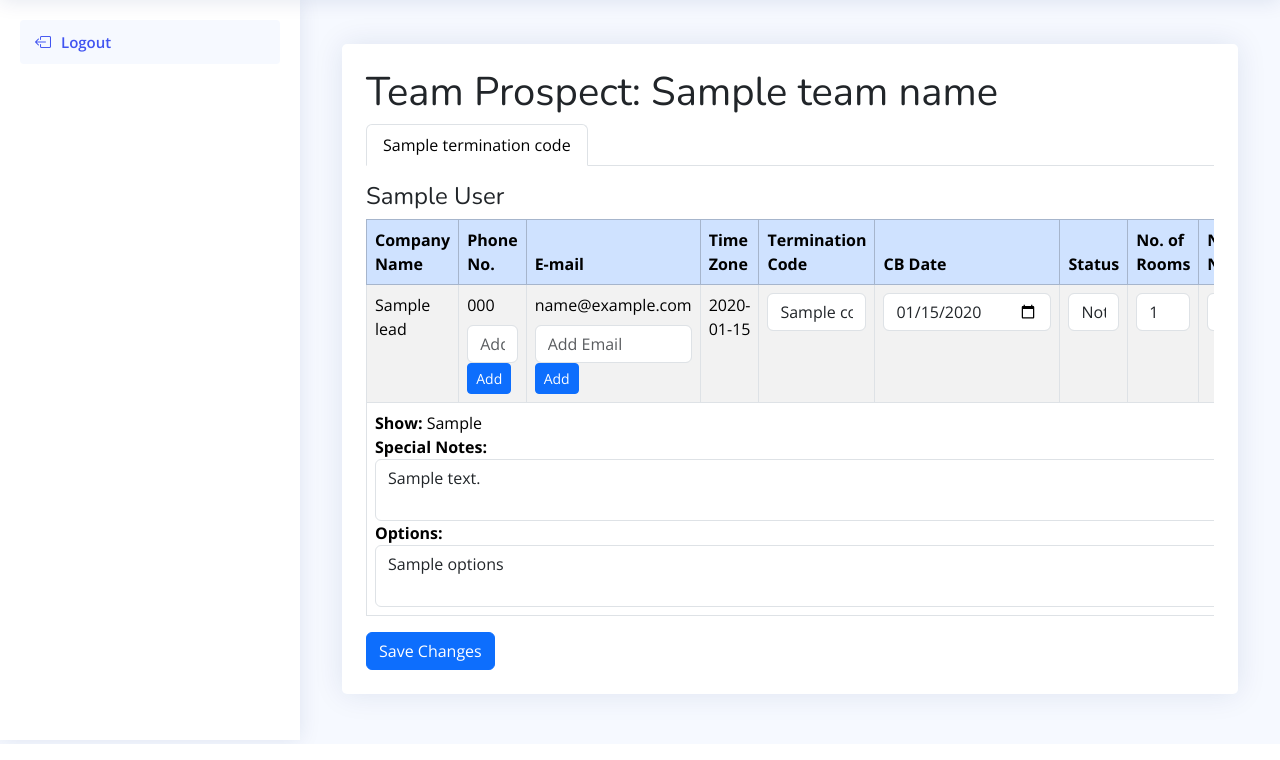
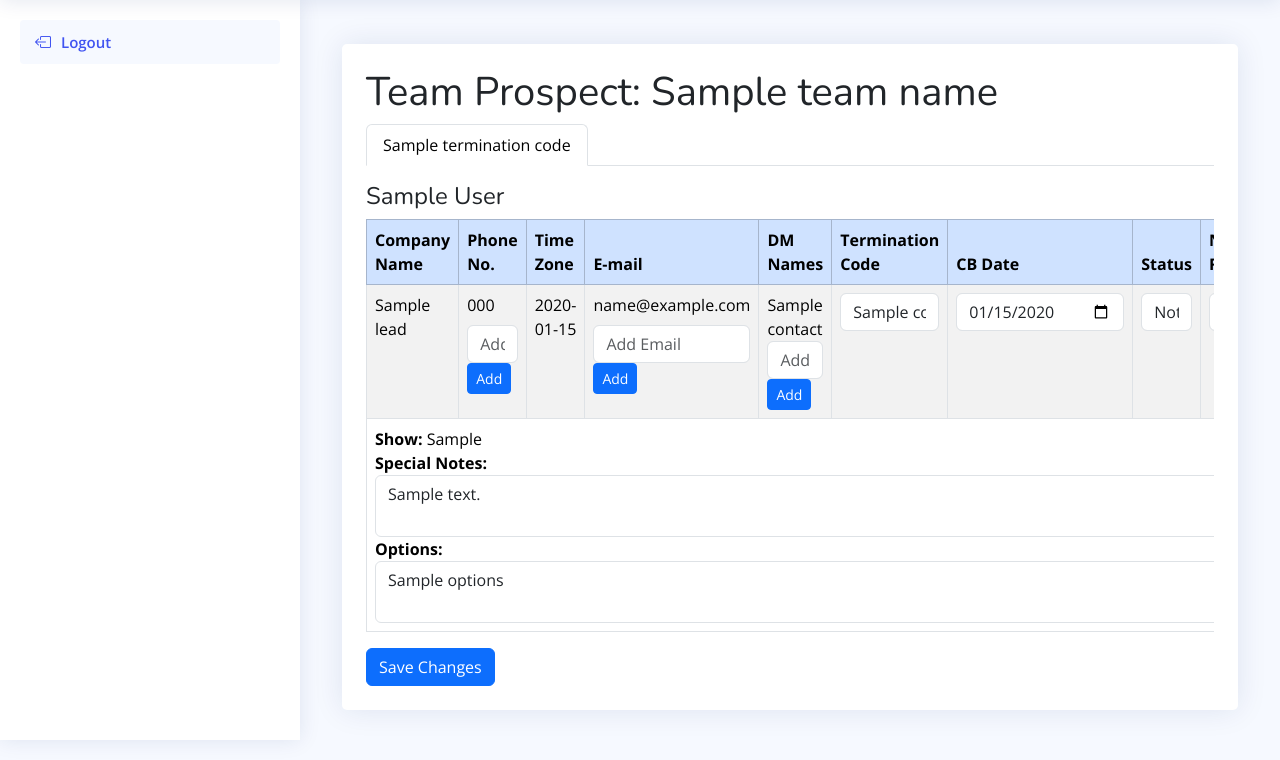
Before and after one commit to aboubakr15/Genie-V1.1, a Django app: template templates/sales_team_leader/view_team_prospect_FL_PR.html in a window 1280 px wide. Shown: the part 60-820 px from the top of the page. Run offline with Django 5.2, Linux system fonts and the light colour scheme; tables that the repository leaves empty hold one stand-in row (values such as "Sample post"); the template is opened without the code that fills it: values that come from a table or form of the project are taken from there, most other values are stand-ins (such as "Sample title", 1, 10 or a date in 2020); some libraries are stand-ins or nearby versions.

```diff
--- a/sales_team_leader/views.py
+++ b/sales_team_leader/views.py
@@ -374,8 +374,12 @@ def search(request):
 
         leads_by_phone = Lead.objects.filter(id__in=phone_numbers.values('lead_id')).distinct()
 
+        # Search by show name
+        shows_by_name = SalesShow.objects.filter(name__icontains=query, Agent__isnull=False)
+        leads_by_show_name = Lead.objects.filter(sales_shows__in=shows_by_name).distinct()
+
         # Combine leads found by name and phone number
-        all_leads = leads_by_name.union(leads_by_phone)
+        all_leads = leads_by_name.union(leads_by_phone, leads_by_show_name)
 
     # Create a list of tuples (lead, show) for each lead's associated shows
     for lead in all_leads:
--- a/templates/sales_team_leader/view_team_prospect_FL_PR.html
+++ b/templates/sales_team_leader/view_team_prospect_FL_PR.html
@@ -71,8 +71,9 @@
                                         <th>Qualified</th>
                                         {% endif %}
                                         <th>Phone No.</th>
+                                        <th>Time Zone</th>
                                         <th>E-mail</th>
-                                        <th>Time Zone</th>
+                                        <th>DM Names</th>
                                         <th>Termination Code</th>
                                         <th>CB Date</th>
                                         <th>Status</th>
@@ -95,12 +96,20 @@
                                             <input type="text" class="form-control new-phone mt-2" placeholder="Add Phone">
                                             <button type="button" class="btn btn-sm btn-primary add-phone" data-lead-id="{{ lead_data.lead.id }}" data-sheet-id="{{ selected_code.id }}">Add</button>
                                         </td>
+                                        <td>{{ lead_data.timezone }}</td>
                                         <td>
                                             {{ lead_data.emails|join:"<br/>" }}
                                             <input type="text" class="form-control new-email mt-2" placeholder="Add Email">
                                             <button type="button" class="btn btn-sm btn-primary add-email" data-lead-id="{{ lead_data.lead.id }}" data-sheet-id="{{ selected_code.id }}">Add</button>
                                         </td>
-                                        <td>{{ lead_data.timezone }}</td>
+                                        <td id="contacts-display-{{ lead_data.lead.id }}">
+                                            {{ lead_data.contacts|join:"<br />" }}
+                                            <input type="text" class="new-contact form-control"
+                                                placeholder="Add new contact" />
+                                            <button type="button" class="btn btn-sm btn-primary add-contact"
+                                                data-lead-id="{{ lead_data.lead.id }}"
+                                                data-sheet-id="{{ selected_code.id }}">Add</button>
+                                        </td>
                                         <td>
                                             <select name="termination_code_{{ lead_data.lead.id }}_{{ lead_data.sales_show_id }}" class="form-control termination-code-select">
                                                 {% for code in termination_codes_selection %}
@@ -227,6 +236,35 @@
                 });
             }
         });
+
+        // Function to add contact names
+        $('.add-contact').on('click', function () {
+            var leadId = $(this).data('lead-id');
+            var sheetId = $(this).data('sheet-id');
+            var newContact = $(this).siblings('.new-contact').val();
+
+            if (newContact) {
+                $.ajax({
+                    url: '{% url "api:add_contact_name" %}',
+                    method: 'POST',
+                    data: {
+                        lead_id: leadId,
+                        sheet_id: sheetId,
+                        contact: newContact,
+                        csrfmiddlewaretoken: '{{ csrf_token }}'
+                    },
+                    success: function (response) {
+                        $('#contacts-display-' + leadId).append('<br>' + newContact);
+                        $(this).siblings('.new-contact').val('');
+                    }.bind(this),
+                    error: function (xhr) {
+                        alert('Error adding contact name: ' + xhr.responseText);
+                    }
+                });
+            } else {
+                alert('Please enter a contact name.');
+            }
+        });
     });
 </script>
 {% endblock %}
```
Also changed, not shown: sales_manager/views.py (+6 -3 lines), templates/sales_team_leader/view_team_prospect.html (+4 -4 lines).
